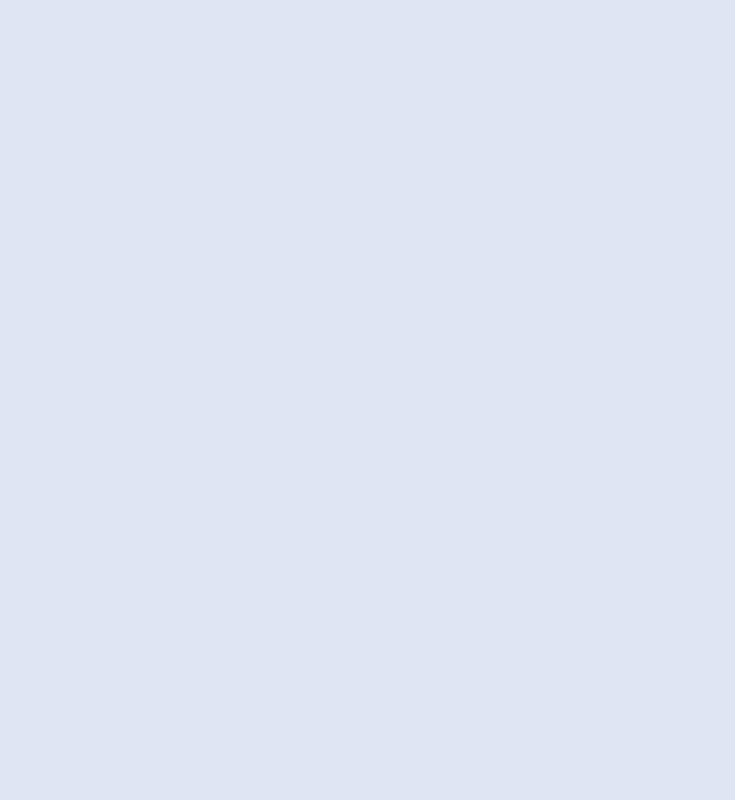
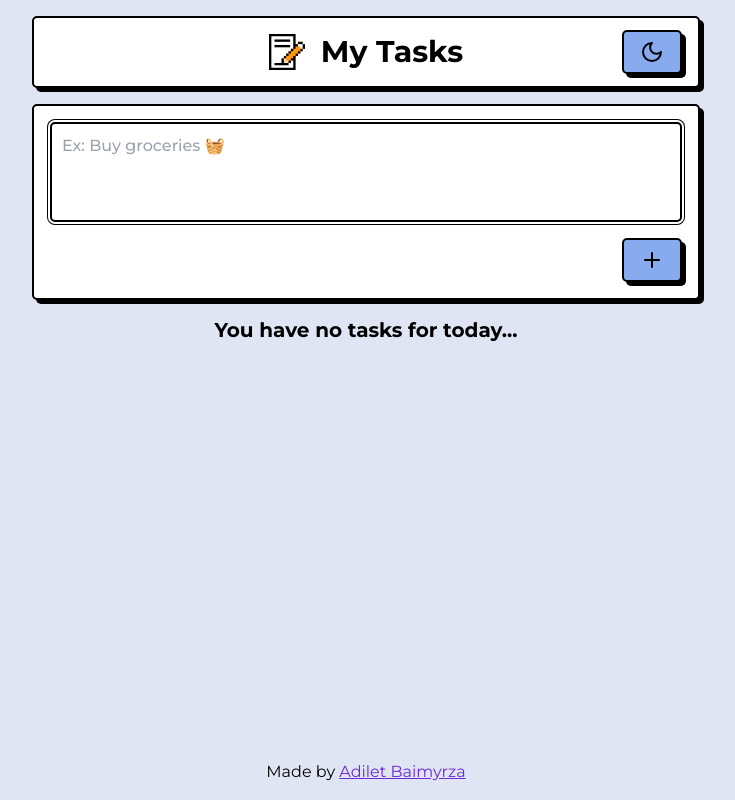
Before and after one commit to adiletbaimyrza/react-typescript-todo-app, a React (Vite) app: page /react-typescript-todo-app/redux in a window 1280 px wide. Before the commit this address had no page. Shown: the whole page, without its empty margins (274-1009 px from the left). Built offline with nearby package versions, Linux system fonts and the light colour scheme.

Commit message:
add redux

```diff
--- a/package.json
+++ b/package.json
@@ -13,10 +13,12 @@
     "preview": "vite preview"
   },
   "dependencies": {
+    "@reduxjs/toolkit": "^2.5.0",
     "clsx": "^2.1.1",
     "lucide-react": "^0.400.0",
     "react": "^18.3.1",
     "react-dom": "^18.3.1",
+    "react-redux": "^9.2.0",
     "react-router": "^7.1.1",
     "tailwind-merge": "^2.3.0",
     "uuid": "^10.0.0"
--- a/src/App.tsx
+++ b/src/App.tsx
@@ -1,10 +1,21 @@
 import React from 'react'
+import { Provider } from 'react-redux'
 import { Route, Routes } from 'react-router'
+import Redux from './apps/Redux'
+import { store } from './apps/Redux/store'
 import UseState from './apps/UseState'
 
 const routes = [
   { path: '/', element: <UseState /> },
   { path: '/use-state', element: <UseState /> },
+  {
+    path: '/redux',
+    element: (
+      <Provider store={store}>
+        <Redux />
+      </Provider>
+    ),
+  },
 ]
 
 const App: React.FC = () => {
--- /dev/null
+++ b/src/apps/Redux/AddTodo.tsx
@@ -0,0 +1,34 @@
+import { Plus } from 'lucide-react'
+import { useState } from 'react'
+import { v4 as uuidv4 } from 'uuid'
+import { AddTodoProps } from '../../shared/types'
+import Button from '../../shared/ui/Button'
+import Card from '../../shared/ui/Card'
+import Textarea from '../../shared/ui/Textarea'
+
+const AddTodo = ({ onAdd }: AddTodoProps) => {
+  const [inputValue, setInputValue] = useState('')
+
+  const addHandler = () => {
+    if (inputValue.trim() !== '') {
+      onAdd({ id: uuidv4(), content: inputValue, completed: false })
+      setInputValue('')
+    }
+  }
+
+  return (
+    <Card className="flex flex-col items-end">
+      <Textarea
+        className="mb-4"
+        value={inputValue}
+        placeholder={'Ex: Buy groceries 🧺'}
+        setValue={setInputValue}
+      />
+      <Button onClick={addHandler}>
+        <Plus />
+      </Button>
+    </Card>
+  )
+}
+
+export default AddTodo
--- /dev/null
+++ b/src/apps/Redux/Layout.tsx
@@ -0,0 +1,64 @@
+import { Moon, Sun } from 'lucide-react'
+import { useEffect, useState } from 'react'
+import todoIcon from '../../assets/todo.svg'
+import { LayoutProps } from '../../shared/types'
+import Button from '../../shared/ui/Button'
+import Card from '../../shared/ui/Card'
+
+const ThemeSwitcher = () => {
+  const [isDarkMode, setIsDarkMode] = useState(false)
+
+  useEffect(() => {
+    if (localStorage.getItem('theme') === 'dark') {
+      document.documentElement.classList.add('dark')
+      setIsDarkMode(true)
+    } else {
+      document.documentElement.classList.remove('dark')
+      setIsDarkMode(false)
+    }
+  }, [])
+
+  const toggleTheme = () => {
+    if (isDarkMode) {
+      document.documentElement.classList.remove('dark')
+      localStorage.setItem('theme', 'light')
+    } else {
+      document.documentElement.classList.add('dark')
+      localStorage.setItem('theme', 'dark')
+    }
+    setIsDarkMode(!isDarkMode)
+  }
+
+  return (
+    <Button className="absolute right-4" onClick={toggleTheme}>
+      {isDarkMode ? <Sun /> : <Moon />}
+    </Button>
+  )
+}
+
+const Layout = ({ children }: LayoutProps) => {
+  return (
+    <>
+      <Card className="flex justify-center items-center my-4 relative">
+        <img className="h-9 w-9 mr-4" src={todoIcon} />
+        <h1 className="text-3xl font-bold">My Tasks</h1>
+        <ThemeSwitcher />
+      </Card>
+
+      <main className="grow">{children}</main>
+
+      <footer className="text-center my-4">
+        Made by{' '}
+        <a
+          className="text-violet-700 underline"
+          href="https://github.com/adiletbaimyrza"
+          target="_blank"
+        >
+          Adilet Baimyrza
+        </a>
+      </footer>
+    </>
+  )
+}
+
+export default Layout
--- /dev/null
+++ b/src/apps/Redux/Todo.tsx
@@ -0,0 +1,93 @@
+import { SquareCheck, SquarePen, SquarePlus, Trash2, Undo2 } from 'lucide-react'
+import { useState } from 'react'
+import { TodoProps } from '../../shared/types'
+import Button from '../../shared/ui/Button'
+import Card from '../../shared/ui/Card'
+import Textarea from '../../shared/ui/Textarea'
+
+const Todo = ({
+  id,
+  content,
+  completed,
+  onComplete,
+  onEdit,
+  onDelete,
+  onUndo,
+}: TodoProps) => {
+  const [isEditing, setIsEditing] = useState<boolean>(false)
+  const [inputValue, setInputValue] = useState<string>(content)
+
+  const startEditing = () => {
+    setIsEditing(true)
+  }
+
+  const finishEditing = () => {
+    setIsEditing(false)
+    onEdit(id, inputValue)
+  }
+
+  const baseClass =
+    'grow min-h-[72px] max-w-[410px] text-pretty break-words mr-4 w-full bg-white dark:bg-darkBg rounded-base border-2 border-border dark:border-darkBorder p-[10px] font-base ring-offset-white dark:ring-offset-black focus-visible:outline-none focus-visible:ring-1 focus-visible:ring-border dark:focus-visible:ring-darkBorder focus-visible:ring-offset-2 outline-none'
+  const completedClass = 'line-through'
+  const contentClass = `${baseClass} ${completed ? completedClass : ''}`
+
+  return (
+    <Card className="flex mb-4">
+      {isEditing ? (
+        <>
+          <Textarea
+            setValue={setInputValue}
+            value={inputValue}
+            placeholder=""
+            className="min-h-12 mr-4"
+          />
+          <div className="flex items-center">
+            <Button
+              className="bg-[#7dff7d] hover:bg-[#31ac31]"
+              onClick={finishEditing}
+            >
+              <SquarePlus />
+            </Button>
+          </div>
+        </>
+      ) : (
+        <>
+          <p className={contentClass} onClick={() => startEditing()}>
+            {content}
+          </p>
+          <div className="flex items-center">
+            {!completed ? (
+              <Button
+                className="mr-2 bg-[#7dff7d] hover:bg-[#31ac31]"
+                onClick={() => onComplete(id)}
+              >
+                <SquareCheck />
+              </Button>
+            ) : (
+              <Button
+                className="mr-2 bg-[#7dff7d] hover:bg-[#31ac31]"
+                onClick={() => onUndo(id)}
+              >
+                <Undo2 />
+              </Button>
+            )}
+            <Button
+              className="mr-2 bg-[#ffff73] hover:bg-[#a9a92e]"
+              onClick={() => startEditing()}
+            >
+              <SquarePen />
+            </Button>
+            <Button
+              className="mr-2 bg-[#ff7d7d] hover:bg-[#ae3333]"
+              onClick={() => onDelete(id)}
+            >
+              <Trash2 />
+            </Button>
+          </div>
+        </>
+      )}
+    </Card>
+  )
+}
+
+export default Todo
--- /dev/null
+++ b/src/apps/Redux/TodoListSlice.ts
@@ -0,0 +1,24 @@
+import type { PayloadAction } from '@reduxjs/toolkit'
+import { createSlice } from '@reduxjs/toolkit'
+import { TodoType } from '../../shared/types'
+
+export interface TodoListState {
+  value: TodoType[]
+}
+
+const initialState: TodoListState = {
+  value: [],
+}
+
+export const TodoListSlice = createSlice({
+  name: 'TodoListSlice',
+  initialState,
+  reducers: {
+    set: (state, action: PayloadAction<TodoType[]>) => {
+      state.value = action.payload
+    },
+  },
+})
+
+export const { set } = TodoListSlice.actions
+export default TodoListSlice.reducer
--- /dev/null
+++ b/src/apps/Redux/index.tsx
@@ -0,0 +1,117 @@
+import { useEffect } from 'react'
+import { useDispatch, useSelector } from 'react-redux'
+import { TodoType } from '../../shared/types'
+import AddTodo from './AddTodo'
+import Layout from './Layout'
+import { RootState } from './store'
+import Todo from './Todo'
+import { set } from './TodoListSlice'
+
+function UseState() {
+  const todoList = useSelector((state: RootState) => state.todoList.value)
+  const dispatch = useDispatch()
+
+  useEffect(() => {
+    const data = localStorage.getItem('todoList')
+    if (data) {
+      dispatch(set(JSON.parse(data)))
+    }
+  }, [dispatch])
+
+  const completeHandler = (id: string) => {
+    const newTodoList = todoList.map((todo) =>
+      todo.id === id ? { ...todo, completed: true } : todo
+    )
+    dispatch(set(newTodoList))
+
+    localStorage.setItem('todoList', JSON.stringify(newTodoList))
+  }
+
+  const editHandler = (id: string, content: string) => {
+    if (content.length === 0) {
+      deleteHandler(id)
+    } else {
+      const newTodoList = todoList.map((todo) =>
+        todo.id === id ? { ...todo, content: content } : todo
+      )
+      dispatch(set(newTodoList))
+
+      localStorage.setItem('todoList', JSON.stringify(newTodoList))
+    }
+  }
+
+  const deleteHandler = (id: string) => {
+    const newTodoList = todoList.filter((todo) => todo.id !== id)
+    dispatch(set(newTodoList))
+
+    localStorage.setItem('todoList', JSON.stringify(newTodoList))
+  }
+
+  const addHandler = ({ id, content, completed }: TodoType) => {
+    const newTodoList = [...todoList, { id, content, completed }]
+    dispatch(set(newTodoList))
+
+    localStorage.setItem('todoList', JSON.stringify(newTodoList))
+  }
+
+  const undoHandler = (id: string) => {
+    const newTodoList = todoList.map((todo) =>
+      todo.id === id ? { ...todo, completed: !todo.completed } : todo
+    )
+    dispatch(set(newTodoList))
+    localStorage.setItem('todoList', JSON.stringify(newTodoList))
+  }
+
+  return (
+    <Layout>
+      <AddTodo onAdd={addHandler} />
+      {todoList.filter((todo) => todo.completed === false).length !== 0 && (
+        <>
+          <h3 className="text-center my-4 text-xl font-bold">TO DO</h3>
+          {todoList
+            .reverse()
+            .filter((todo) => todo.completed === false)
+            .map((todo) => (
+              <Todo
+                key={todo.id}
+                id={todo.id}
+                content={todo.content}
+                completed={todo.completed}
+                onComplete={completeHandler}
+                onEdit={editHandler}
+                onDelete={deleteHandler}
+                onUndo={undoHandler}
+              />
+            ))}
+        </>
+      )}
+      {todoList.filter((todo) => todo.completed === true).length !== 0 && (
+        <>
+          <h3 className="text-center my-4 text-xl font-bold">COMPLETED</h3>
+          {todoList
+            .reverse()
+            .filter((todo) => todo.completed === true)
+            .map((todo) => (
+              <Todo
+                key={todo.id}
+                id={todo.id}
+                content={todo.content}
+                completed={todo.completed}
+                onComplete={completeHandler}
+                onEdit={editHandler}
+                onDelete={deleteHandler}
+                onUndo={undoHandler}
+              />
+            ))}
+        </>
+      )}
+      {todoList.length === 0 && (
+        <h2 className="text-center my-4 text-xl font-bold">
+          You have no tasks for today...
+        </h2>
+      )}
+    </Layout>
+  )
+}
+
+export default UseState
--- /dev/null
+++ b/src/apps/Redux/store.ts
@@ -0,0 +1,11 @@
+import { configureStore } from '@reduxjs/toolkit'
+import TodoListReducer from './TodoListSlice'
+
+export const store = configureStore({
+  reducer: {
+    todoList: TodoListReducer,
+  },
+})
+
+export type RootState = ReturnType<typeof store.getState>
+export type AppDispatch = typeof store.dispatch
```
Also changed, not shown: 1 other file (tests, documents, lock files or other folders).
